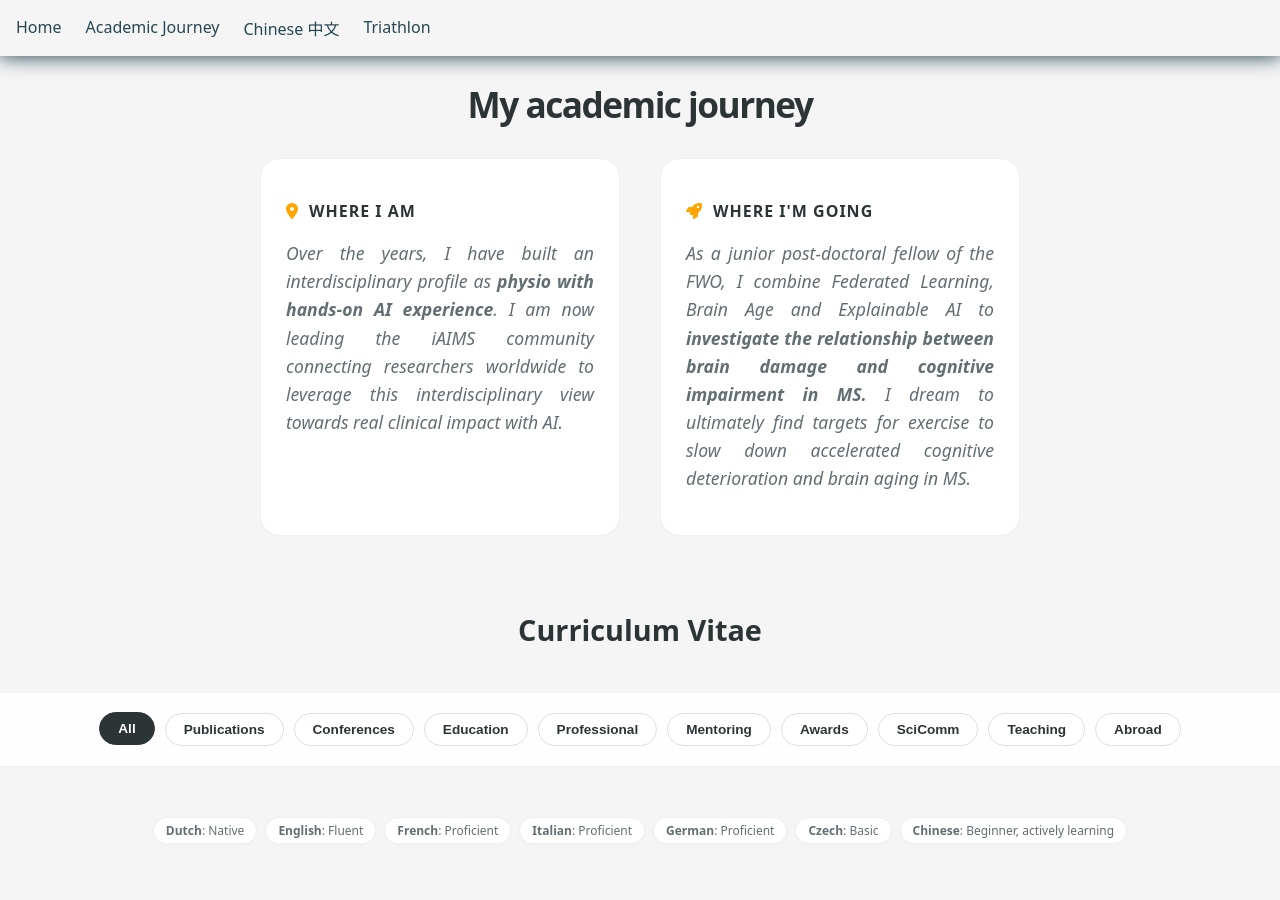
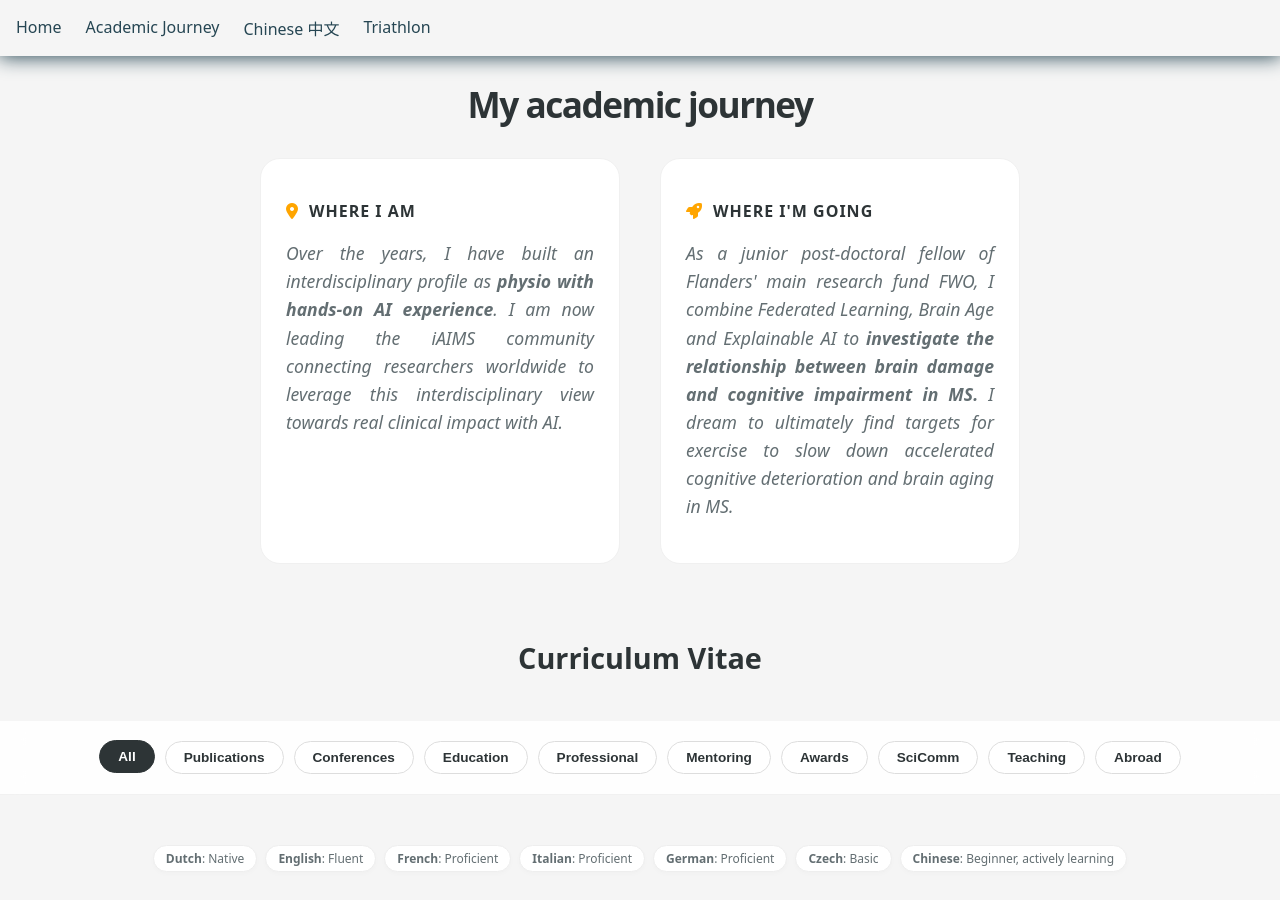
Before and after one commit to Sdniss/Sdniss.github.io, a Jekyll site: the page built from _pages/academic_journey.html, in a window 1280 px wide and 900 px high. Built offline with Jekyll 4.4.1, drawn with Linux system fonts in a browser that asks for light colours.

Commit message:
Small textual update

```diff
--- a/_pages/academic_journey.html
+++ b/_pages/academic_journey.html
@@ -18,7 +18,7 @@ permalink: /academic_journey/
     <div class="trajectory-column">
       <h3><i class="fa-solid fa-rocket"></i> Where I'm going</h3>
       <p class="vision" align="justify">
-        As a junior post-doctoral fellow of the FWO, I combine Federated Learning, Brain Age and Explainable AI to <b> investigate the relationship between brain damage and cognitive impairment in MS.</b>
+        As a junior post-doctoral fellow of Flanders' main research fund FWO, I combine Federated Learning, Brain Age and Explainable AI to <b> investigate the relationship between brain damage and cognitive impairment in MS.</b>
         I dream to ultimately find targets for exercise to slow down accelerated cognitive deterioration and brain aging in MS.
       </p>
     </div>
```
